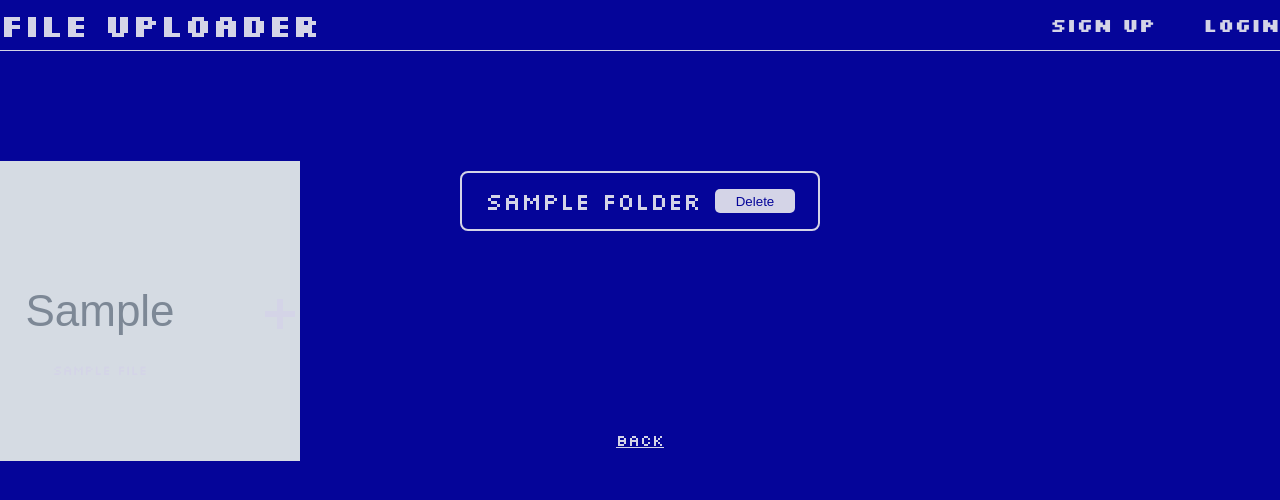
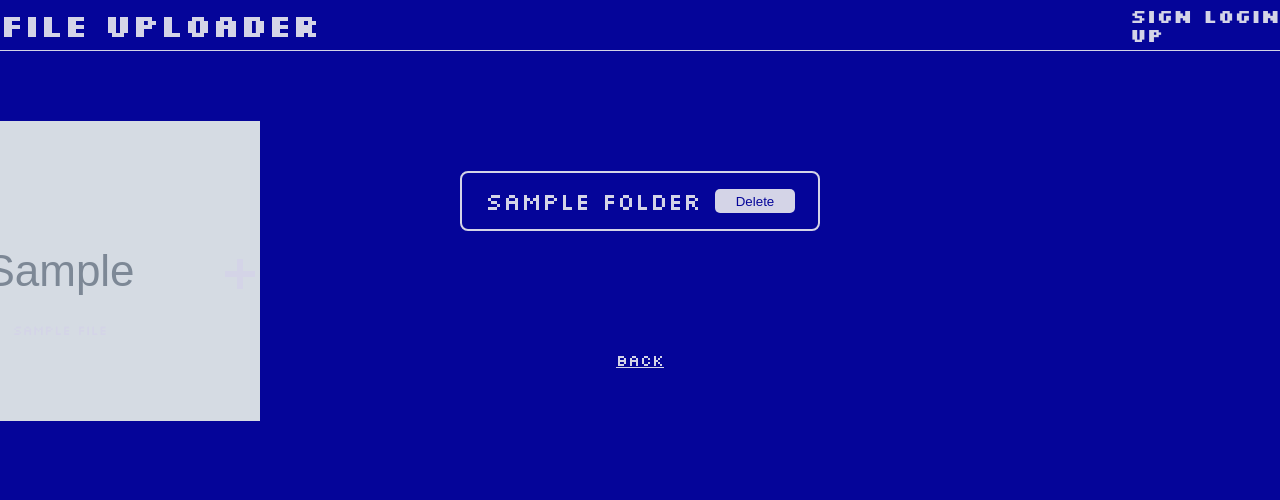
Before and after one commit to Aquilaruspante/odin-file-uploader, a Node project: template views/folder.ejs in a window 1280 px wide. Shown: the top 500 px of the page. Run offline with Node 20 templates, Linux system fonts and the light colour scheme; the template is opened without the code that fills it: most values are stand-ins (such as "Sample title", 1, 10 or a date in 2020); grey boxes marked "Sample" are stand-in pictures; some libraries are stand-ins or nearby versions.

Commit message:
style changes

```diff
--- a/public/styles.css
+++ b/public/styles.css
@@ -107,7 +107,7 @@ h1 {
 }
 
 nav {
-    width: 230px;
+    width: 150px;
     display: flex;
     justify-content: space-between;
 }
@@ -203,7 +203,7 @@ button:hover {
     row-gap: 80px;
     margin: auto;
     box-sizing: border-box;
-    padding: 40px;
+
 }
 
 .folder-container a {
--- a/views/header.ejs
+++ b/views/header.ejs
@@ -17,7 +17,7 @@
             </a>
             <nav class="silkscreen-bold">
                 <% if (locals.user) { %>
-                    <p class="username-display"><%= user.username %></p>
+                    <p class="username-display"><%= user.username[0] %></p>
                     <a href="/users/logout">Logout</a>
                 <% } else { %>
                     <a href="/users/register">Sign Up</a>
```
